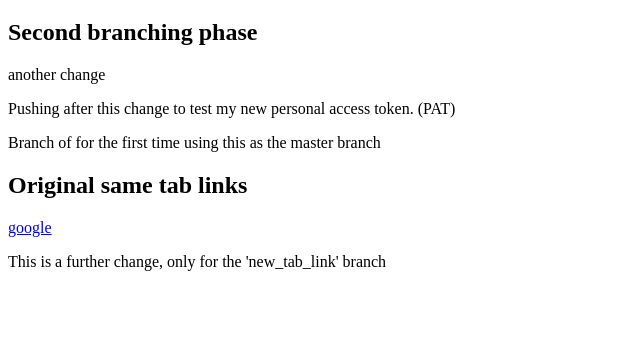
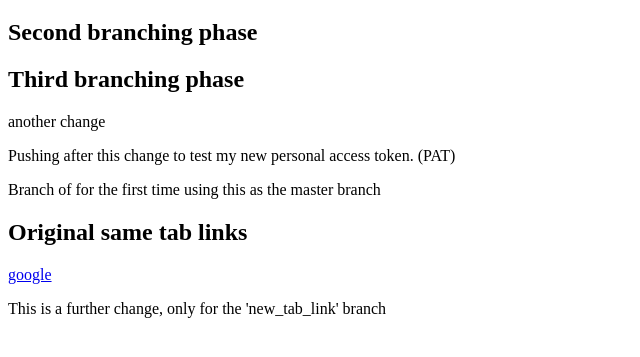
Before and after one commit to moriss/branching, a plain HTML site: page index.html in a window 1280 px wide. Shown: the part 61-418 px from the top of the page, without its empty margins (0-640 px from the left). Drawn offline with Linux system fonts and the light colour scheme.

Commit message:
third bf

```diff
--- a/index.html
+++ b/index.html
@@ -6,6 +6,7 @@
 <body>
 <h1>Branching</h1>
 <h2>Second branching phase</h2>
+<h2>Third branching phase</h2>
 <p>another change</p>
 <p>Pushing after this change to test my new personal access token. (PAT)</p>
 <p>Branch of for the first time using this as the master branch</p>
```
